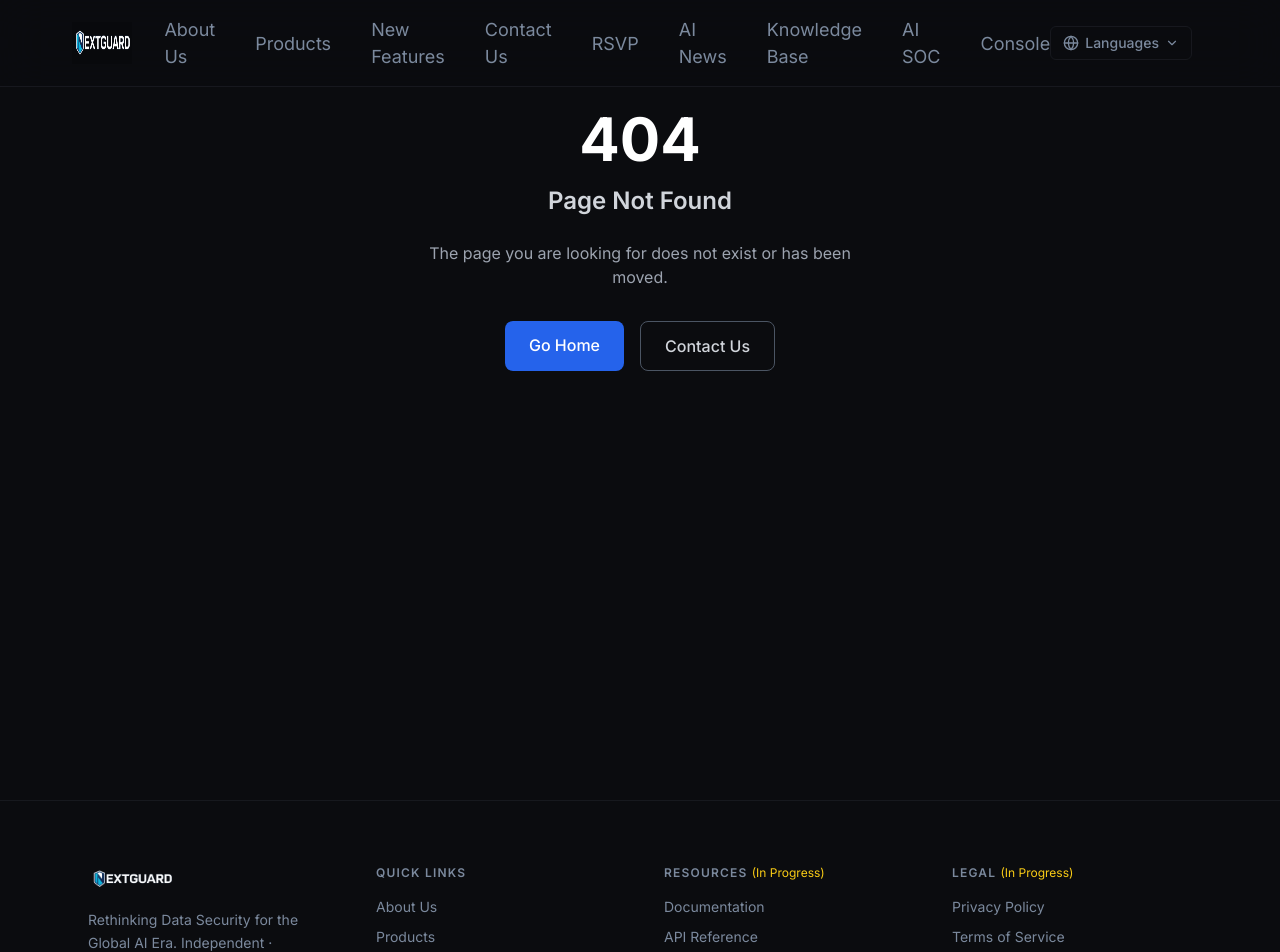
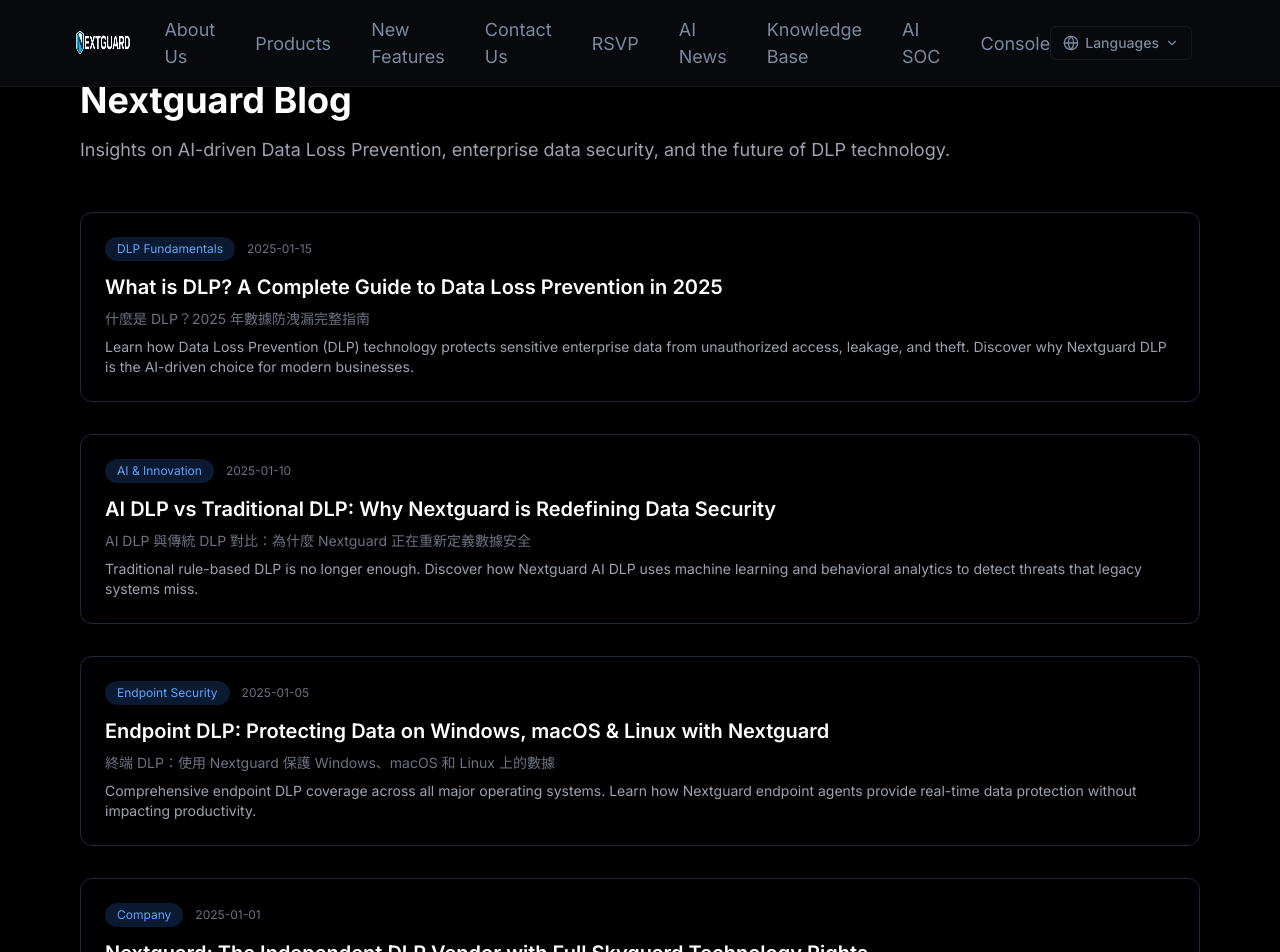
Before and after one commit to NextGuard-hk/nextguard-website, a Next.js app: page /blog in a window 1280 px wide. Before the commit this address had no page. Shown: the top 952 px of the page. Built offline with nearby package versions, Linux system fonts and the light colour scheme.

Commit message:
Add blog listing page with SEO-optimized articles for Nextguard DLP

```diff
--- /dev/null
+++ b/app/blog/page.tsx
@@ -0,0 +1,87 @@
+import Link from "next/link"
+import { Metadata } from "next"
+
+export const metadata: Metadata = {
+  title: "Blog | Nextguard - AI-Driven DLP & Data Security Insights",
+  description: "Explore Nextguard blog for insights on Data Loss Prevention (DLP), AI-driven data security, endpoint protection, and enterprise cybersecurity solutions. Next Guard DLP expertise.",
+  keywords: ["Nextguard DLP", "Next Guard DLP", "data loss prevention blog", "AI DLP", "enterprise data security", "endpoint DLP", "Nextguard", "Next-guard"],
+  alternates: {
+    canonical: "https://next-guard.com/blog",
+  },
+}
+
+const blogPosts = [
+  {
+    slug: "what-is-dlp-data-loss-prevention-guide-2025",
+    title: "What is DLP? A Complete Guide to Data Loss Prevention in 2025",
+    titleZh: "什麼是 DLP？2025 年數據防洩漏完整指南",
+    excerpt: "Learn how Data Loss Prevention (DLP) technology protects sensitive enterprise data from unauthorized access, leakage, and theft. Discover why Nextguard DLP is the AI-driven choice for modern businesses.",
+    excerptZh: "了解數據防洩漏 (DLP) 技術如何保護企業敏感數據免受未授權訪問、洩漏和盜竊。探索為什麼 Nextguard DLP 是現代企業的 AI 驅動選擇。",
+    date: "2025-01-15",
+    category: "DLP Fundamentals",
+  },
+  {
+    slug: "ai-dlp-vs-traditional-dlp-nextguard",
+    title: "AI DLP vs Traditional DLP: Why Nextguard is Redefining Data Security",
+    titleZh: "AI DLP 與傳統 DLP 對比：為什麼 Nextguard 正在重新定義數據安全",
+    excerpt: "Traditional rule-based DLP is no longer enough. Discover how Nextguard AI DLP uses machine learning and behavioral analytics to detect threats that legacy systems miss.",
+    excerptZh: "傳統的基於規則的 DLP 已經不夠用了。了解 Nextguard AI DLP 如何使用機器學習和行為分析來檢測傳統系統遺漏的威脅。",
+    date: "2025-01-10",
+    category: "AI & Innovation",
+  },
+  {
+    slug: "endpoint-dlp-protection-windows-macos-linux",
+    title: "Endpoint DLP: Protecting Data on Windows, macOS & Linux with Nextguard",
+    titleZh: "終端 DLP：使用 Nextguard 保護 Windows、macOS 和 Linux 上的數據",
+    excerpt: "Comprehensive endpoint DLP coverage across all major operating systems. Learn how Nextguard endpoint agents provide real-time data protection without impacting productivity.",
+    excerptZh: "全面的終端 DLP 覆蓋所有主要操作系統。了解 Nextguard 終端代理如何在不影響生產力的情況下提供即時數據保護。",
+    date: "2025-01-05",
+    category: "Endpoint Security",
+  },
+  {
+    slug: "nextguard-skyguard-independent-dlp-vendor",
+    title: "Nextguard: The Independent DLP Vendor with Full Skyguard Technology Rights",
+    titleZh: "Nextguard：擁有完整 Skyguard 技術權利的獨立 DLP 廠商",
+    excerpt: "Nextguard is the only vendor outside China with complete Skyguard source code, technology authorization, and development rights. Learn about our journey to rebuild data security for the global AI era.",
+    excerptZh: "Nextguard 是中國以外唯一擁有完整 Skyguard 源代碼、技術授權和開發權的廠商。了解我們為全球 AI 時代重建數據安全的歷程。",
+    date: "2025-01-01",
+    category: "Company",
+  },
+  {
+    slug: "hong-kong-data-protection-dlp-compliance",
+    title: "Hong Kong Data Protection & DLP Compliance: What Enterprises Need to Know",
+    titleZh: "香港數據保護與 DLP 合規：企業必須了解的事項",
+    excerpt: "Navigate Hong Kong data protection regulations with confidence. Learn how Nextguard DLP helps enterprises achieve compliance with PDPO and international data security standards.",
+    excerptZh: "自信地應對香港數據保護法規。了解 Nextguard DLP 如何幫助企業達成 PDPO 及國際數據安全標準的合規要求。",
+    date: "2024-12-20",
+    category: "Compliance",
+  },
+]
+
+export default function BlogPage() {
+  return (
+    <div className="min-h-screen bg-black text-white">
+      <div className="max-w-6xl mx-auto px-4 py-20">
+        <h1 className="text-4xl font-bold mb-4">Nextguard Blog</h1>
+        <p className="text-gray-400 text-lg mb-12">
+          Insights on AI-driven Data Loss Prevention, enterprise data security, and the future of DLP technology.
+        </p>
+        <div className="grid gap-8">
+          {blogPosts.map((post) => (
+            <article key={post.slug} className="border border-gray-800 rounded-xl p-6 hover:border-blue-500 transition-colors">
+              <div className="flex items-center gap-3 mb-3">
+                <span className="text-xs bg-blue-500/20 text-blue-400 px-3 py-1 rounded-full">{post.category}</span>
+                <time className="text-xs text-gray-500">{post.date}</time>
+              </div>
+              <h2 className="text-xl font-semibold mb-2 hover:text-blue-400">
+                <Link href={`/blog/${post.slug}`}>{post.title}</Link>
+              </h2>
+              <p className="text-sm text-gray-500 mb-2">{post.titleZh}</p>
+              <p className="text-gray-400 text-sm">{post.excerpt}</p>
+            </article>
+          ))}
+        </div>
+      </div>
+    </div>
+  )
+}
```
